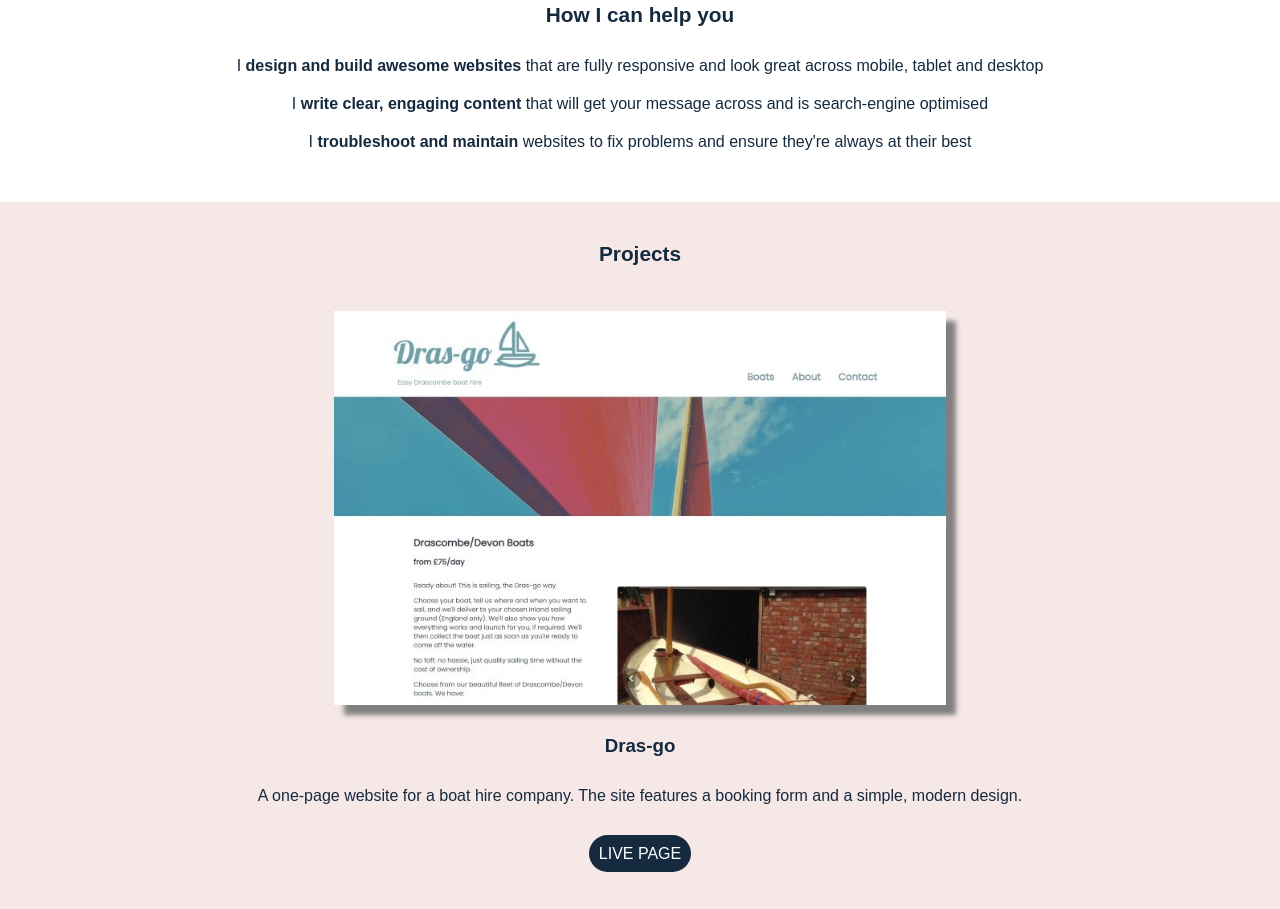
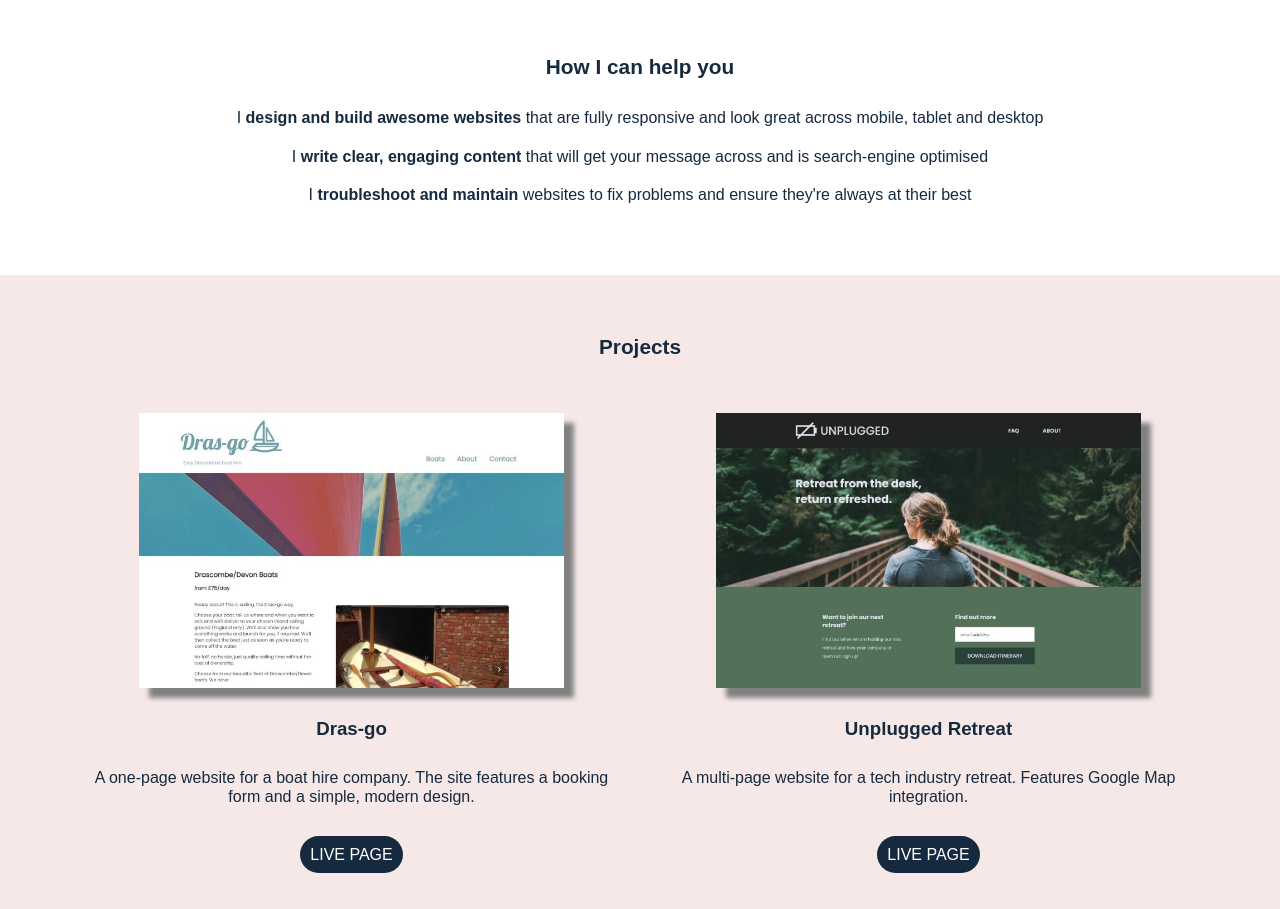
Before and after one commit to naomifathers/my-website, a website built with Parcel: page index.html in a window 1280 px wide. Shown: the part 291-1200 px from the top of the page. Built offline with nearby package versions, Linux system fonts and the light colour scheme; a web font is replaced by a local one.

Commit message:
Added tablet design

```diff
--- a/css/main.css
+++ b/css/main.css
@@ -118,6 +118,11 @@ textarea {
 
    h2 {
     font-size: 1.3em;
+    padding-bottom: 20px;
+   }
+
+   h3 {
+    padding: 20px;
   }
 
    footer,
@@ -135,13 +140,6 @@ textarea {
     padding: 10px 0;
   }
 
-  section h2 {
-    padding-bottom: 20px;
-  }
-
-  section h3 {
-    padding: 20px;
-  }
 
   /* HEADER */
 
@@ -175,13 +173,12 @@ textarea {
 
    /* MAIN */
 
-   #services {
-
+   #projects {
+    background-color: #F7E8E8;
    }
 
-   #projects {
+   .projects-container {
     align-items: center;
-     background-color: #F7E8E8;
     display: flex;
     flex-direction: column;
     justify-content: center;
@@ -195,15 +192,12 @@ textarea {
     margin-bottom: 20px;
    }
 
-   .project-card span {
+   .project-card a {
+    color: #fff;
+    font-weight: normal;
     background-color: #152A3E;
     border-radius: 30px;
     padding: 10px;
-   }
-
-   .project-card a {
-    color: #fff;
-    font-weight: normal;
    }
 
   #projects img {
@@ -335,8 +329,51 @@ textarea {
    Modify as content requires.
    ========================================================================== */
 
-@media only screen and (min-width: 35em) {
-  /* Style adjustments for viewports that meet the condition */
+@media only screen and (min-width: 768px) {
+  /* TABLET STYLES */
+
+  /* General */
+
+  footer,
+  section {
+    padding: 60px 50px;
+   }
+
+  /* Header */
+
+  nav {
+    padding: 60px 0 60px;
+  }
+
+  nav li {
+    font-size: 1rem;
+  }
+
+  /* Main */
+
+  .projects-container {
+    align-items: flex-start;
+    flex-flow: row wrap;
+    justify-content: space-evenly;
+    width: 100%;
+   }
+
+   .project-card {
+    width: 45%;
+    margin: 10px;
+   }
+
+   #about img {
+    width: 40%;
+    margin: 20px 0 30px;
+   }
+
+   /* Footer */
+
+   #social {
+    width: 50%;
+   }
+
 }
 
 @media print,
--- a/index.html
+++ b/index.html
@@ -59,6 +59,7 @@
 
     <section id="projects">
       <h2>Projects</h2>
+      <div class="projects-container">
         <div class="project-card">
           <img src="./img/dras-go.jpg">
           <h3>Dras-go</h3>
@@ -68,7 +69,7 @@
         <div class="project-card">
           <img src="./img/unplugged-retreat.jpg">
           <h3>Unplugged Retreat</h3>
-        <p>A multi-page website for a tech industry retreat. The site features a clean, informative design and Google Map integration.</p>
+          <p>A multi-page website for a tech industry retreat. Features Google Map integration.</p>
           <p><span><a href="#">Live Page</a></span>
         </div>
         <div class="project-card">
@@ -76,6 +77,7 @@
           <h3>Rogue Pickings</h3>
           <p>A simple homepage perfect for a pop-up restaurant or food truck. Originally a static website, I converted it into a responsive design using Flexbox.</p>
           <p><span><a href="#">Live Page</a></span>
+          </div>
       </div>
     </section>
 
```
Lines whose indentation alone changed are shown as unchanged.
